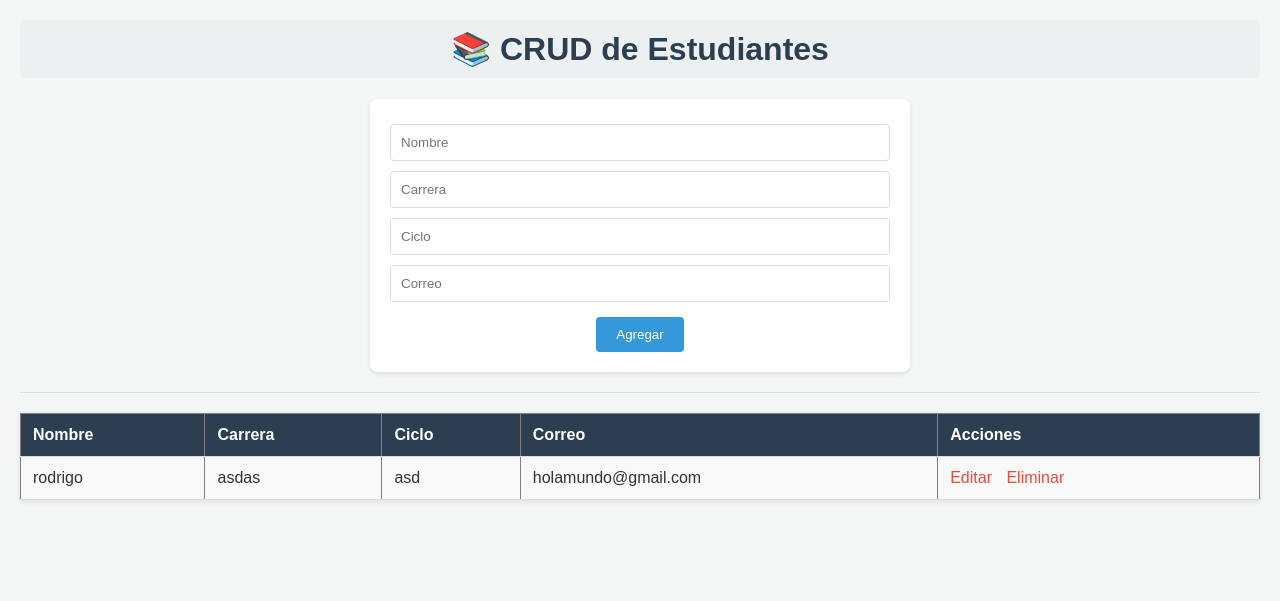
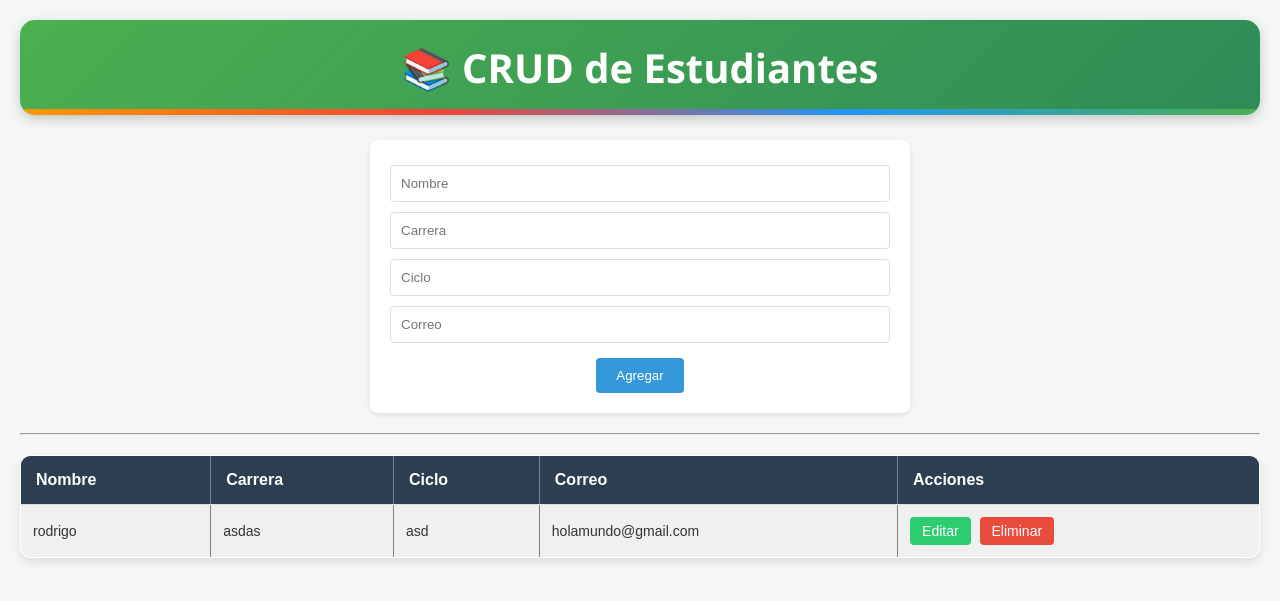
Before and after one commit to matias06-sc/trabajo-Control-Estudiantes, a Django app: page / in a window 1280 px wide. Shown: the top 601 px of the page. Run offline with Django 4.2, Linux system fonts and the light colour scheme; data comes from the database, SQL or seed files in the repository.

Commit message:
Actualización CSS: mejoras visuales completas en la interfaz CRUD de estudiantes, incluyendo tabla estilizada, botones centrados y con hover, inputs con diseño uniforme y título principal destacado

```diff
--- a/estudiantes/static/Diseño/estilo.css
+++ b/estudiantes/static/Diseño/estilo.css
@@ -1,3 +1,4 @@
+/* --- Estilos Generales --- */
 body {
     font-family: 'Arial', sans-serif;
     background-color: #f4f7f6;
@@ -13,6 +14,39 @@ h1 {
     border-radius: 5px;
 }
 
+/* Título principal estilizado */
+.titulo-principal {
+    font-family: 'Segoe UI', Tahoma, Geneva, Verdana, sans-serif;
+    font-size: 2.5em;
+    text-align: center;
+    color: #fff;
+    background: linear-gradient(135deg, #4CAF50, #2E8B57);
+    padding: 20px;
+    border-radius: 15px;
+    box-shadow: 0px 4px 12px rgba(0,0,0,0.2);
+    margin-bottom: 25px;
+    position: relative;
+    overflow: hidden;
+}
+
+/* Línea inferior animada del título */
+.titulo-principal::after {
+    content: "";
+    position: absolute;
+    left: 0;
+    bottom: 0;
+    width: 100%;
+    height: 6px;
+    background: linear-gradient(90deg, #ff9800, #f44336, #2196F3, #4CAF50);
+    animation: moverLinea 4s linear infinite;
+}
+
+@keyframes moverLinea {
+    0% { background-position: 0 0; }
+    100% { background-position: 200% 0; }
+}
+
+/* --- Formularios --- */
 form {
     max-width: 500px;
     margin: 20px auto;
@@ -22,6 +56,7 @@ form {
     box-shadow: 0 2px 5px rgba(0, 0, 0, 0.1);
 }
 
+/* Inputs */
 input[type="text"],
 input[type="email"] {
     width: 100%;
@@ -32,6 +67,7 @@ input[type="email"] {
     box-sizing: border-box;
 }
 
+/* Botón Agregar y general */
 button {
     background-color: #3498db;
     color: white;
@@ -45,46 +81,127 @@ button:hover {
     background-color: #2980b9;
 }
 
+/* Centrar botón Agregar */
+.form-centro {
+    text-align: center;
+    margin-top: 10px;
+}
+
+/* --- Tabla de Estudiantes --- */
 table {
     width: 100%;
     border-collapse: collapse;
     margin: 20px 0;
     background-color: #fff;
-    box-shadow: 0 2px 5px rgba(0, 0, 0, 0.1);
+    box-shadow: 0 4px 10px rgba(0,0,0,0.1);
+    border-radius: 10px;
+    overflow: hidden;
 }
 
+/* Encabezado */
+th {
+    background-color: #2c3e50;
+    color: white;
+    padding: 15px;
+    font-size: 16px;
+    text-align: left;
+}
+
+/* Celdas */
+td {
+    padding: 12px;
+    font-size: 14px;
+    color: #333;
+}
+
+/* Filas alternadas */
+tr:nth-child(odd) {
+    background-color: #ffffff;
+}
+
+tr:nth-child(even) {
+    background-color: #f0f0f0;
+}
+
+/* Hover sobre la fila */
+tr:hover {
+    background-color: #d0e6f7;
+    transition: background-color 0.3s ease;
+}
+
+/* Bordes entre celdas suaves */
 th, td {
-    padding: 12px;
-    text-align: left;
     border-bottom: 1px solid #ddd;
 }
 
-th {
-    background-color: #2c3e50;
+/* Centrar botones dentro de la tabla */
+td a {
+    margin-right: 5px;
+    text-decoration: none;
+    padding: 6px 12px;
+    border-radius: 4px;
+    font-size: 14px;
     color: white;
+    display: inline-block;
+    transition: background-color 0.3s ease;
 }
 
-tr:nth-child(even) {
-    background-color: #f9f9f9;
+/* Botón Editar */
+.btn-editar {
+    background-color: #2ecc71; /* verde */
 }
 
-tr:hover {
-    background-color: #f1f1f1;
+.btn-editar:hover {
+    background-color: #27ae60; /* verde más oscuro */
 }
 
-a {
-    color: #e74c3c;
-    text-decoration: none;
-    margin-right: 10px;
+/* Botón Eliminar */
+.btn-eliminar {
+    background-color: #e74c3c; /* rojo */
 }
 
-a:hover {
-    text-decoration: underline;
+.btn-eliminar:hover {
+    background-color: #c0392b; /* rojo más oscuro */
 }
 
-hr {
-    border: 0;
-    height: 1px;
-    background: #ddd;
-    margin: 20px 0;
+/* --- Formulario de Editar Estudiante --- */
+.form-estudiante {
+    display: flex;
+    flex-direction: column;
+    max-width: 350px;
+    margin: 20px auto;
+    padding: 20px;
+    background: #f9f9f9;
+    border-radius: 8px;
+    box-shadow: 0 2px 6px rgba(0,0,0,0.1);
 }
+
+/* Inputs de formulario editar */
+.form-estudiante input {
+    margin-bottom: 12px;
+    padding: 8px 10px;
+    border: 1px solid #ccc;
+    border-radius: 4px;
+    font-size: 14px;
+    outline: none;
+}
+
+.form-estudiante input:focus {
+    border-color: #3498db;
+}
+
+/* Botón Actualizar */
+.btn-actualizar {
+    background-color: #3498db;
+    color: white;
+    padding: 10px;
+    border: none;
+    border-radius: 4px;
+    font-size: 15px;
+    cursor: pointer;
+    transition: background-color 0.3s ease;
+}
+
+.btn-actualizar:hover {
+    background-color: #2980b9;
+}
```
